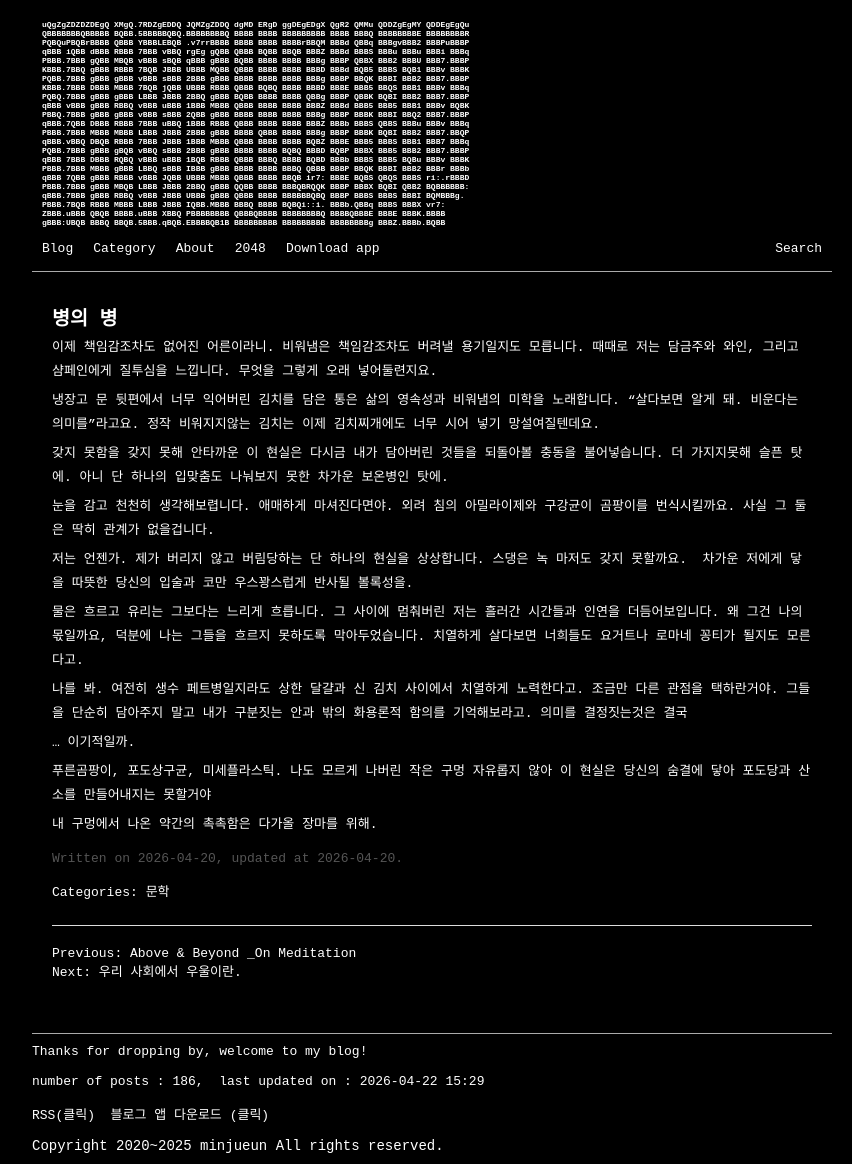
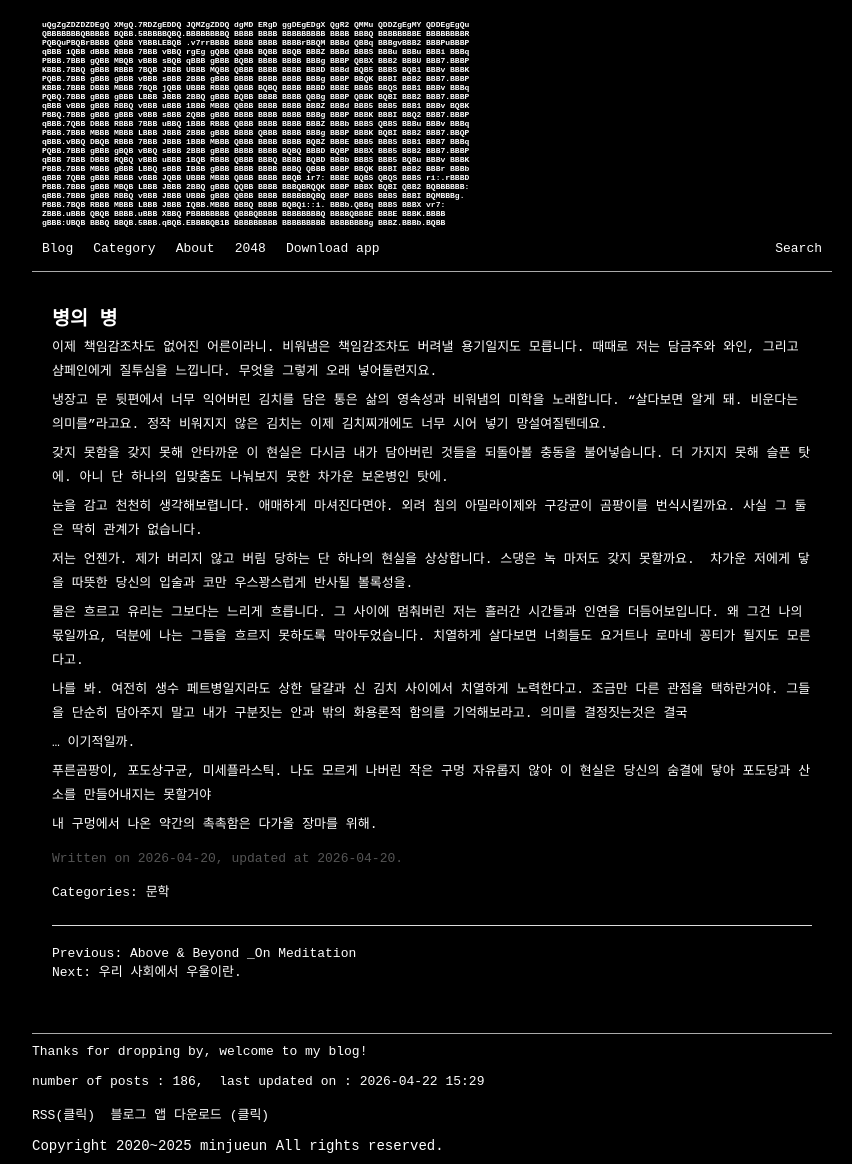
Before and after one commit to whoisrealminjueun/whoisrealminjueun.github.io, a Jekyll site: the page built from _posts/2026-04-20-병의 병.md, in a window 1280 px wide. Shown: the whole page, without its empty margins (208-1060 px from the left). Built offline with Jekyll 4.4.1, drawn with Linux system fonts in a browser that asks for light colours.

Commit message:
Update 2026-04-20-병의 병.md

```diff
--- a/_posts/2026-04-20-병의 병.md
+++ b/_posts/2026-04-20-병의 병.md
@@ -9,16 +9,16 @@
 이제 책임감조차도 없어진 어른이라니. 비워냄은 책임감조차도 버려낼 용기일지도 모릅니다. 때때로 저는 담금주와 와인, 그리고 샴페인에게 질투심을 느낍니다. 무엇을 그렇게 오래 넣어둘련지요.
 
 
-냉장고 문 뒷편에서 너무 익어버린 김치를 담은 통은 삶의 영속성과 비워냄의 미학을 노래합니다. "살다보면 알게 돼. 비운다는 의미를"라고요. 정작 비워지지않는 김치는 이제 김치찌개에도 너무 시어 넣기 망설여질텐데요.
+냉장고 문 뒷편에서 너무 익어버린 김치를 담은 통은 삶의 영속성과 비워냄의 미학을 노래합니다. "살다보면 알게 돼. 비운다는 의미를"라고요. 정작 비워지지 않은 김치는 이제 김치찌개에도 너무 시어 넣기 망설여질텐데요.
 
 
-갖지 못함을 갖지 못해 안타까운 이 현실은 다시금 내가 담아버린 것들을 되돌아볼 충동을 불어넣습니다. 더 가지지못해 슬픈 탓에. 아니 단 하나의 입맞춤도 나눠보지 못한 차가운 보온병인 탓에.
+갖지 못함을 갖지 못해 안타까운 이 현실은 다시금 내가 담아버린 것들을 되돌아볼 충동을 불어넣습니다. 더 가지지 못해 슬픈 탓에. 아니 단 하나의 입맞춤도 나눠보지 못한 차가운 보온병인 탓에.
 
 
-눈을 감고 천천히 생각해보렵니다. 애매하게 마셔진다면야. 외려 침의 아밀라이제와 구강균이 곰팡이를 번식시킬까요. 사실 그 둘은 딱히 관계가 없을겁니다.
+눈을 감고 천천히 생각해보렵니다. 애매하게 마셔진다면야. 외려 침의 아밀라이제와 구강균이 곰팡이를 번식시킬까요. 사실 그 둘은 딱히 관계가 없습니다.
 
 
-저는 언젠가. 제가 버리지 않고 버림당하는 단 하나의 현실을 상상합니다. 스댕은 녹 마저도 갖지 못할까요.
+저는 언젠가. 제가 버리지 않고 버림 당하는 단 하나의 현실을 상상합니다. 스댕은 녹 마저도 갖지 못할까요.
 차가운 저에게 닿을 따뜻한 당신의 입술과 코만 우스꽝스럽게 반사될 볼록성을.
 
 
```
